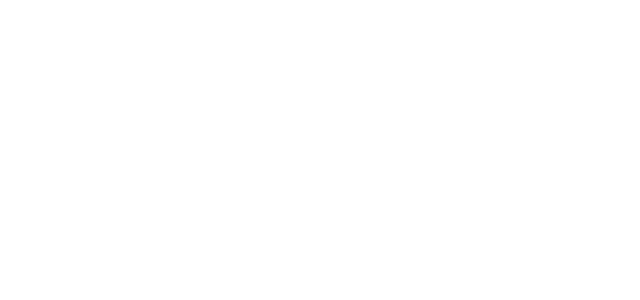
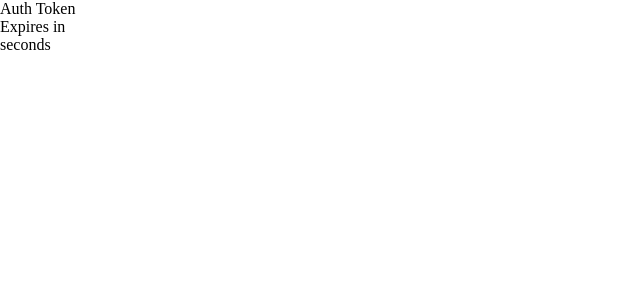
Before and after one commit to Davidwallacesadler/good-game, a Nuxt app: page / in a window 1280 px wide. Shown: the top 300 px of the page, without its empty margins (0-640 px from the left). Built offline with nearby package versions, Linux system fonts and the light colour scheme; no server answers.

Commit message:
Add store, setup base igdb call

```diff
--- a/nuxt.config.js
+++ b/nuxt.config.js
@@ -42,8 +42,16 @@ export default {
   ],
 
   // Axios module configuration: https://go.nuxtjs.dev/config-axios
-  axios: {},
+  axios: {
+    baseUrl: `https://api.igdb.com/v4`,
+  },
 
   // Build Configuration: https://go.nuxtjs.dev/config-build
   build: {},
+
+  env: {
+    baseUrl: process.env.BASE_URL || `http://localhost:3000`,
+    igdbClientId: process.env.IGDB_CLIENT_ID || null,
+    igdbClientSecret: process.env.IGDB_CLIENT_SECRET || null,
+  },
 }
--- a/pages/index.vue
+++ b/pages/index.vue
@@ -1,9 +1,31 @@
 <template>
-  <div></div>
+  <div>
+    <p>Auth Token</p>
+    <p>{{ auth.access_token }}</p>
+    <p>Expires in</p>
+    <p>{{ auth.expires_in }} seconds</p>
+  </div>
 </template>
 
 <script>
-export default {}
+import { mapGetters } from 'vuex'
+export default {
+  methods: {
+    fetchIGDBAuth() {
+      this.$store.dispatch(`auth/fetchIgdbAuthToken`).catch((err) => {
+        console.log(err)
+      })
+    },
+  },
+  computed: {
+    ...mapGetters({
+      auth: `auth/getIgdbAuth`,
+    }),
+  },
+  mounted() {
+    this.fetchIGDBAuth()
+  },
+}
 </script>
 
 <style></style>
--- /dev/null
+++ b/store/Index.js
@@ -0,0 +1,9 @@
+export const state = () => ({
+  counter: 0,
+})
+
+export const mutations = {
+  increment(state) {
+    state.counter++
+  },
+}
--- /dev/null
+++ b/store/auth.js
@@ -0,0 +1,36 @@
+// 1. Check auth cookie
+// - If nothing, fetch auth token
+// - If
+
+export const state = () => ({
+  igdbAuth: { access_token: null, expires_in: null, token_type: null },
+})
+
+export const getters = {
+  getIgdbAuth: (state) => state.igdbAuth,
+}
+
+export const actions = {
+  async fetchIgdbAuthToken({ commit }) {
+    const params = {
+      client_id: process.env.igdbClientId,
+      client_secret: process.env.igdbClientSecret,
+      grant_type: `client_credentials`,
+    }
+    const queryUrl = `https://id.twitch.tv/oauth2/token?client_id=${params.client_id}&client_secret=${params.client_secret}&grant_type=client_credentials`
+    await this.$axios
+      .$post(queryUrl)
+      .then((response) => {
+        commit(`setIgdbAuth`, response)
+      })
+      .catch((err) => {
+        console.error(err)
+      })
+  },
+}
+
+export const mutations = {
+  setIgdbAuth(state, newAuth) {
+    state.igdbAuth = newAuth
+  },
+}
```
